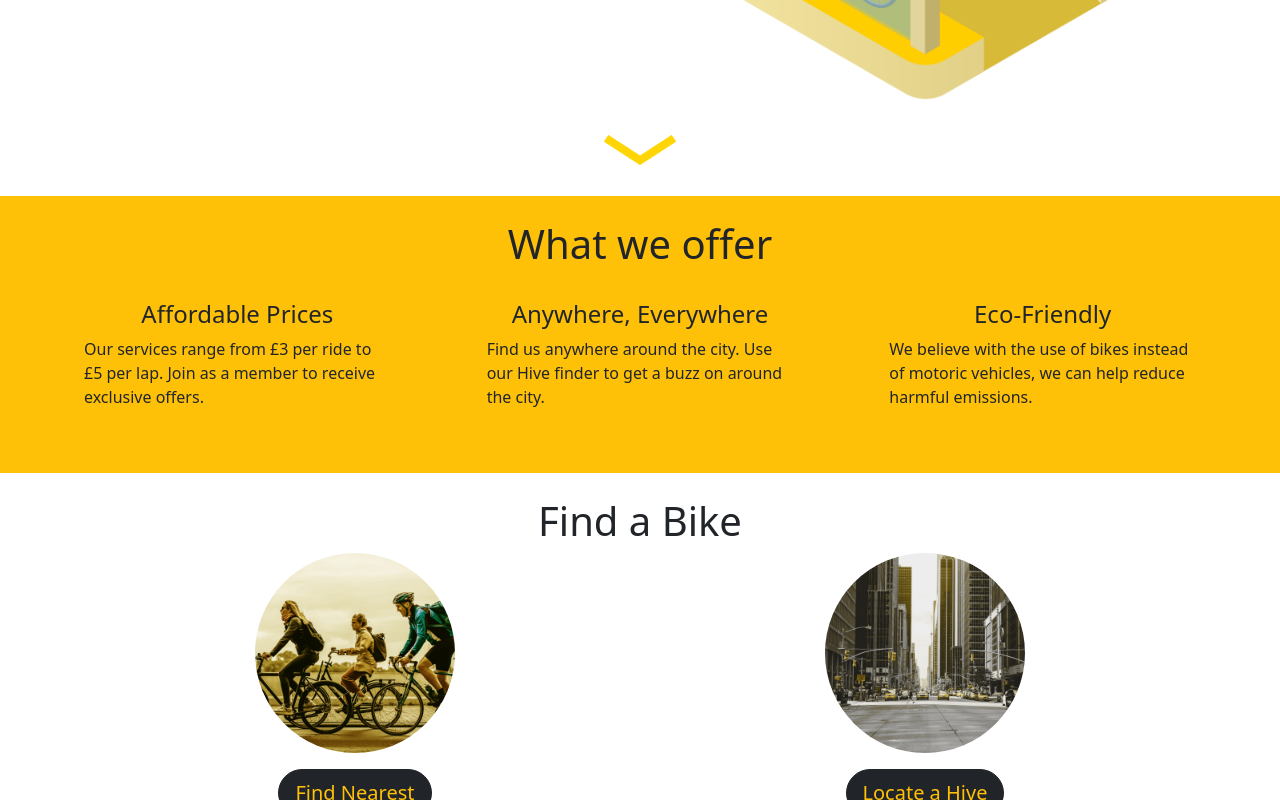
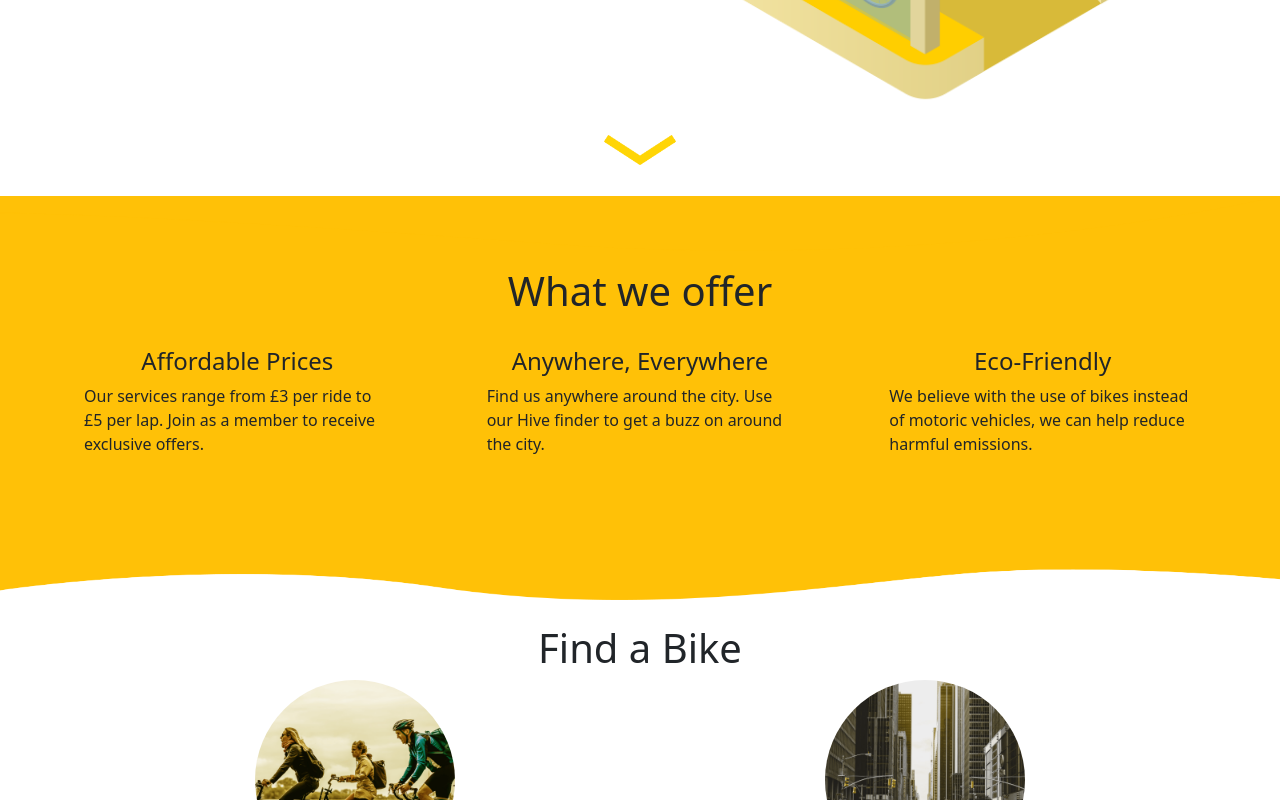
Before and after one commit to AndersonIrawan/HiveSite, a plain HTML site: page index.html in a window 1280 px wide. Shown: the part 600-1400 px from the top of the page. Drawn offline with nearby package versions, Linux system fonts and the light colour scheme.

Commit message:
added decorations

```diff
--- a/index.html
+++ b/index.html
@@ -66,6 +66,8 @@
 
     </div>
 
+    <img src="images/extend-top-2.png" class="img-fluid float-start">
+
     <!-- Container 2 -->
     <div class="container-fluid bg-warning p-4 px-xs-2 px-sm-5">
 
@@ -93,11 +95,13 @@
         <div class="col-xs-12 col-md-4 px-sm-5">
              <h4 class="text-center">Eco-Friendly</h4>
              <p>We believe with the use of bikes instead of motoric vehicles, we can help reduce harmful emissions.</p>
-      </div>
+        </div>
 
       </div>
 
     </div>
+
+    <img src="images/extend-bottom-1.png" class="img-fluid">
 
     <!-- Container 3 -->
     <div class="container py-4">
```
Also changed, not shown: images/extend-bottom-1.png (added), images/extend-top-2.png (added).
